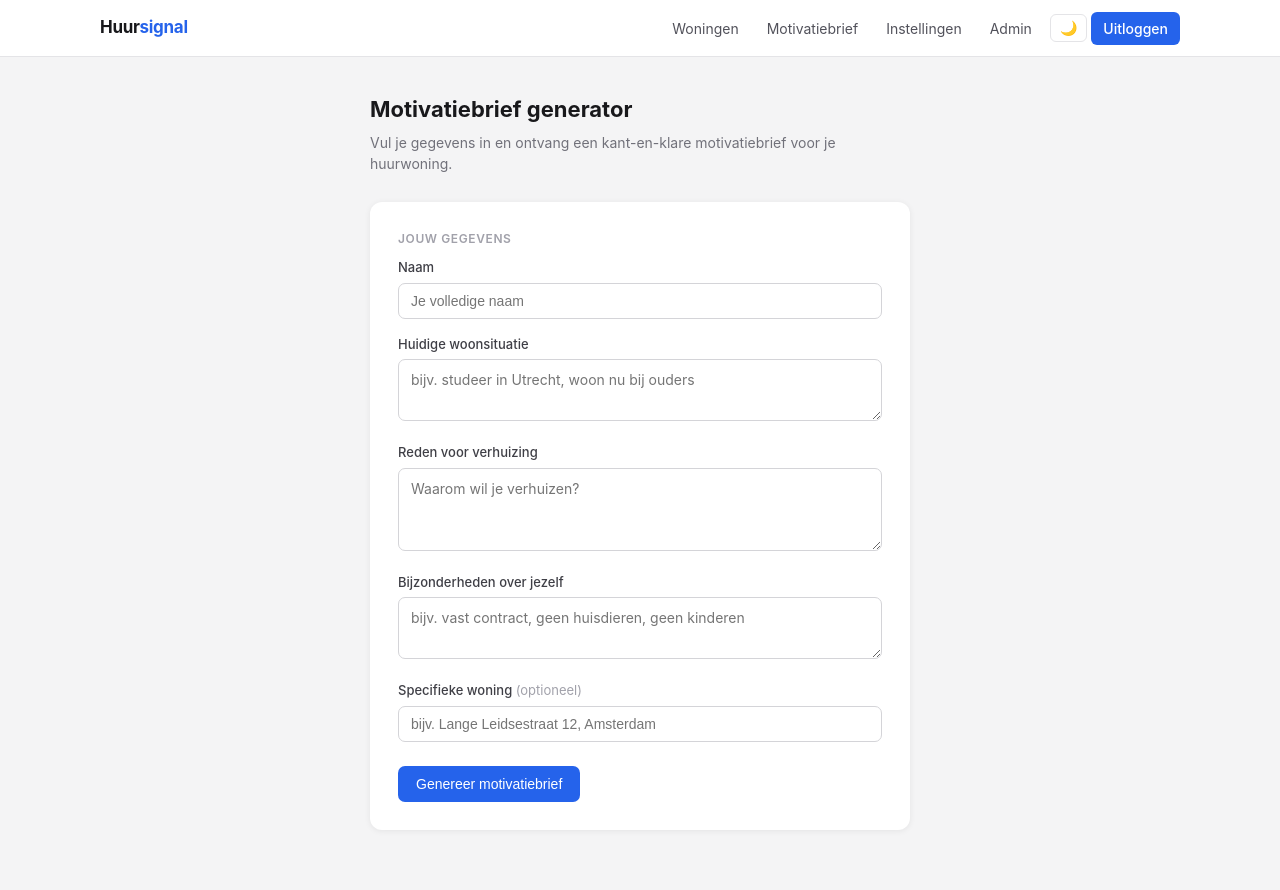
After one commit to sst1lle/huiszoeker-bot, a Flask app: page /motivatiebrief in a window 1280 px wide. The commit adds this page. Run offline with Flask 3, Linux system fonts and the light colour scheme; the visitor is signed in with stand-in values (Sample User, id 1); data that the repository does not hold is empty.

Commit message:
motivatiebrief generator

```diff
--- a/app/frontend/huursignal/__init__.py
+++ b/app/frontend/huursignal/__init__.py
@@ -20,10 +20,12 @@ def create_app():
     from .routes.dashboard import dash_bp
     from .routes.preferences import pref_bp
     from .routes.admin import admin_bp
+    from .routes.motivatiebrief import motivatiebrief_bp
 
     app.register_blueprint(auth_bp)
     app.register_blueprint(dash_bp)
     app.register_blueprint(pref_bp)
     app.register_blueprint(admin_bp)
+    app.register_blueprint(motivatiebrief_bp)
 
     return app
--- /dev/null
+++ b/app/frontend/huursignal/routes/motivatiebrief.py
@@ -0,0 +1,84 @@
+import os
+from flask import Blueprint, session, request, render_template
+
+from db import get_db
+from ..decorators import login_required
+
+motivatiebrief_bp = Blueprint("motivatiebrief", __name__)
+
+_SYSTEEM_PROMPT = (
+    "Je bent een assistent die motivatiebrieven schrijft voor woningzoekers. "
+    "Schrijf altijd in professioneel Nederlands. De brief mag maximaal 200 woorden zijn. "
+    "Gebruik een vriendelijke maar formele toon. "
+    "Schrijf de brief direct, zonder uitleg of inleiding vooraf."
+)
+
+
+def _get_naam():
+    try:
+        db = get_db()
+        result = db.table("user_preferences").select("naam").eq("user_id", session["user_id"]).execute()
+        if result.data:
+            return result.data[0].get("naam") or ""
+    except Exception:
+        pass
+    return ""
+
+
+@motivatiebrief_bp.route("/motivatiebrief", methods=["GET", "POST"])
+@login_required
+def motivatiebrief():
+    naam = _get_naam()
+
+    if request.method == "GET":
+        return render_template("motivatiebrief.html", naam=naam)
+
+    api_key = os.environ.get("GROQ_API_KEY", "").strip()
+    if not api_key:
+        return render_template(
+            "motivatiebrief.html",
+            naam=naam,
+            form=request.form,
+            error=(
+                "Geen GROQ_API_KEY gevonden. "
+                "Voeg GROQ_API_KEY=your-key-here toe aan je .env bestand en herstart de container."
+            ),
+        )
+
+    f = request.form
+    onderdelen = []
+    if f.get("naam"):
+        onderdelen.append(f"Naam: {f['naam']}")
+    if f.get("woonsituatie"):
+        onderdelen.append(f"Huidige woonsituatie: {f['woonsituatie']}")
+    if f.get("reden"):
+        onderdelen.append(f"Reden voor verhuizing: {f['reden']}")
+    if f.get("bijzonderheden"):
+        onderdelen.append(f"Bijzonderheden: {f['bijzonderheden']}")
+    if f.get("woning"):
+        onderdelen.append(f"Specifieke woning: {f['woning']}")
+
+    gebruiker_prompt = (
+        "Schrijf een motivatiebrief voor een huurwoning op basis van de volgende gegevens:\n\n"
+        + "\n".join(onderdelen)
+    )
+
+    try:
+        from groq import Groq
+        client = Groq(api_key=api_key, timeout=30.0)
+        response = client.chat.completions.create(
+            model="llama-3.1-70b-versatile",
+            messages=[
+                {"role": "system", "content": _SYSTEEM_PROMPT},
+                {"role": "user", "content": gebruiker_prompt},
+            ],
+            max_tokens=400,
+        )
+        brief = response.choices[0].message.content.strip()
+        return render_template("motivatiebrief.html", naam=naam, form=f, brief=brief)
+
+    except Exception as e:
+        err_msg = str(e)
+        if "timeout" in err_msg.lower() or "timed out" in err_msg.lower():
+            err_msg = "De aanvraag heeft te lang geduurd (timeout). Probeer het opnieuw."
+        return render_template("motivatiebrief.html", naam=naam, form=f, error=err_msg)
--- a/app/frontend/huursignal/static/css/main.css
+++ b/app/frontend/huursignal/static/css/main.css
@@ -44,10 +44,11 @@ nav { background: var(--surface); border-bottom: 1px solid var(--border); positi
 
 .field { margin-bottom: 16px; }
 .field label { display: block; font-size: 13px; font-weight: 500; color: var(--label); margin-bottom: 5px; }
-.field input, .field select { width: 100%; padding: 9px 12px; border: 1px solid var(--input-border); border-radius: 7px;
+.field input, .field select, .field textarea { width: 100%; padding: 9px 12px; border: 1px solid var(--input-border); border-radius: 7px;
                background: var(--input-bg); color: var(--text);
                font-size: 14px; outline: none; transition: border-color .15s, box-shadow .15s; }
-.field input:focus, .field select:focus { border-color: #2563eb; box-shadow: 0 0 0 3px rgba(37,99,235,.1); }
+.field textarea { resize: vertical; font-family: inherit; line-height: 1.5; }
+.field input:focus, .field select:focus, .field textarea:focus { border-color: #2563eb; box-shadow: 0 0 0 3px rgba(37,99,235,.1); }
 .field .hint { font-size: 12px; color: var(--hint); margin-top: 4px; }
 .row-2 { display: grid; grid-template-columns: 1fr 1fr; gap: 12px; }
 
@@ -152,6 +153,14 @@ nav { background: var(--surface); border-bottom: 1px solid var(--border); positi
 .section-label:first-child { margin-top: 0; }
 .form-actions { display: flex; gap: 10px; margin-top: 24px; }
 
+.mb-output { margin-top: 24px; }
+.mb-output-head { display: flex; align-items: center; justify-content: space-between; margin-bottom: 10px; }
+.mb-textarea { width: 100%; padding: 14px; border: 1px solid var(--input-border); border-radius: 7px;
+               background: var(--input-bg); color: var(--text); font-size: 14px;
+               font-family: inherit; line-height: 1.6; resize: vertical; outline: none;
+               transition: border-color .15s, box-shadow .15s; }
+.mb-textarea:focus { border-color: #2563eb; box-shadow: 0 0 0 3px rgba(37,99,235,.1); }
+
 .admin-table-wrap { overflow-x: auto; padding-bottom: 40px; margin-top: 16px; }
 .admin-table { width: 100%; border-collapse: collapse; font-size: 14px; }
 .admin-table th { text-align: left; font-size: 12px; font-weight: 600; color: var(--hint);
--- a/app/frontend/huursignal/templates/base.html
+++ b/app/frontend/huursignal/templates/base.html
@@ -17,6 +17,7 @@
     </button>
     <div class="nav-links" id="navLinks">
       <a href="/dashboard">Woningen</a>
+      <a href="/motivatiebrief">Motivatiebrief</a>
       <a href="/instellingen">Instellingen</a>
       {% if session.is_admin %}<a href="/admin">Admin</a>{% endif %}
       <button class="theme-btn" id="themeBtn" onclick="toggleTheme()">🌙</button>
--- /dev/null
+++ b/app/frontend/huursignal/templates/motivatiebrief.html
@@ -0,0 +1,79 @@
+{% extends "base.html" %}
+{% block title %}Motivatiebrief — Huursignal{% endblock %}
+{% block content %}
+<div class="form-page">
+  <h1>Motivatiebrief generator</h1>
+  <p class="sub">Vul je gegevens in en ontvang een kant-en-klare motivatiebrief voor je huurwoning.</p>
+
+  {% if error %}
+  <div class="err" style="display:block">{{ error }}</div>
+  {% endif %}
+
+  <div class="form-card">
+    <form method="POST" action="/motivatiebrief" id="mbForm">
+      <p class="section-label">Jouw gegevens</p>
+
+      <div class="field">
+        <label>Naam</label>
+        <input type="text" name="naam" value="{{ (form.naam if form else naam) or '' }}" placeholder="Je volledige naam">
+      </div>
+
+      <div class="field">
+        <label>Huidige woonsituatie</label>
+        <textarea name="woonsituatie" rows="2" placeholder="bijv. studeer in Utrecht, woon nu bij ouders">{{ form.woonsituatie if form else '' }}</textarea>
+      </div>
+
+      <div class="field">
+        <label>Reden voor verhuizing</label>
+        <textarea name="reden" rows="3" placeholder="Waarom wil je verhuizen?">{{ form.reden if form else '' }}</textarea>
+      </div>
+
+      <div class="field">
+        <label>Bijzonderheden over jezelf</label>
+        <textarea name="bijzonderheden" rows="2" placeholder="bijv. vast contract, geen huisdieren, geen kinderen">{{ form.bijzonderheden if form else '' }}</textarea>
+      </div>
+
+      <div class="field">
+        <label>Specifieke woning <span style="font-weight:400;color:#a1a1aa">(optioneel)</span></label>
+        <input type="text" name="woning" value="{{ form.woning if form else '' }}" placeholder="bijv. Lange Leidsestraat 12, Amsterdam">
+      </div>
+
+      <div class="form-actions">
+        <button type="submit" class="btn btn-primary" style="width:auto" id="submitBtn">
+          Genereer motivatiebrief
+        </button>
+      </div>
+    </form>
+  </div>
+
+  {% if brief %}
+  <div class="mb-output">
+    <div class="mb-output-head">
+      <span class="section-label" style="margin:0">Gegenereerde brief</span>
+      <button class="btn btn-outline btn-sm" id="copyBtn" onclick="kopieerBrief()">
+        Kopieer naar klembord
+      </button>
+    </div>
+    <textarea id="briefOutput" class="mb-textarea" rows="12">{{ brief }}</textarea>
+    <p class="hint" style="margin-top:6px">Je kunt de brief hierboven nog aanpassen voor je hem verstuurt.</p>
+  </div>
+  {% endif %}
+</div>
+
+<script>
+  document.getElementById('mbForm').addEventListener('submit', function () {
+    var btn = document.getElementById('submitBtn');
+    btn.disabled = true;
+    btn.textContent = 'Bezig met genereren…';
+  });
+
+  function kopieerBrief() {
+    var ta = document.getElementById('briefOutput');
+    navigator.clipboard.writeText(ta.value).then(function () {
+      var btn = document.getElementById('copyBtn');
+      btn.textContent = 'Gekopieerd!';
+      setTimeout(function () { btn.textContent = 'Kopieer naar klembord'; }, 2000);
+    });
+  }
+</script>
+{% endblock %}
--- a/app/requirements.txt
+++ b/app/requirements.txt
@@ -10,3 +10,4 @@ httpx>=0.24.1,<0.28.0
 duckdb>=0.10.0
 pandas>=2.0.0
 pyarrow>=14.0.0
+groq>=0.9.0
```
